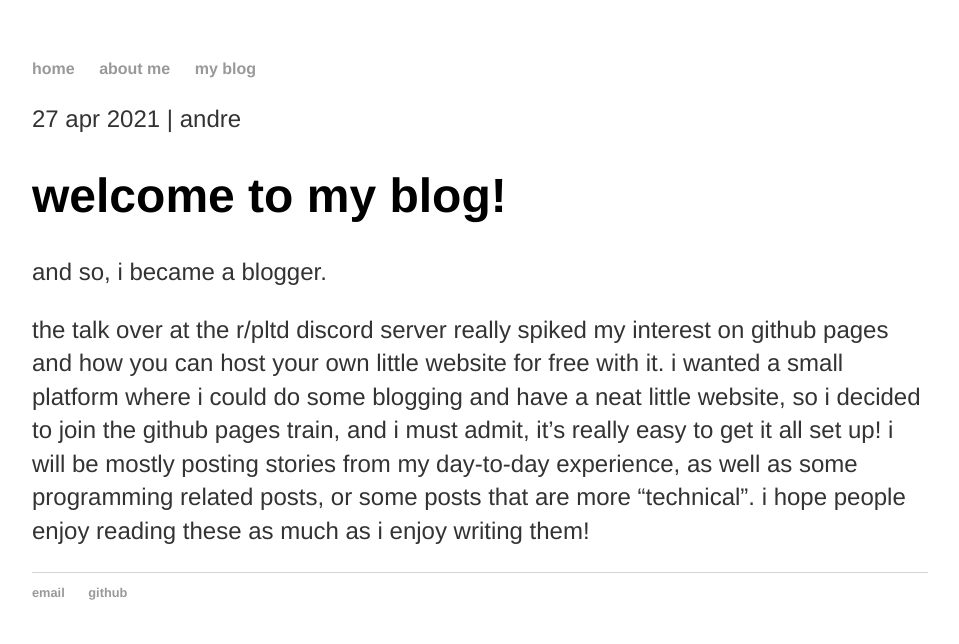
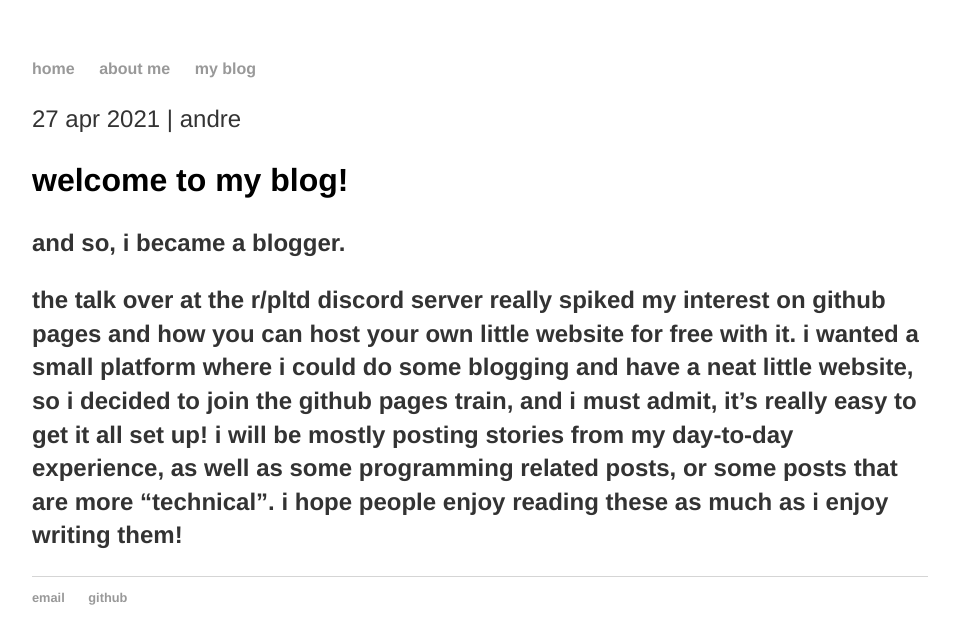
Before and after one commit to andre-1337/andre-1337.github.io, a Jekyll site: the page built from _posts/2021-04-27-welcome-to-my-blog.md, in a window 1280 px wide. Shown: the top 644 px of the page, without its empty margins (160-1119 px from the left). Built offline with Jekyll 4.4.1, drawn with Linux system fonts in a browser that asks for light colours.

Commit message:
Fix broken styles

```diff
--- a/_layouts/post.html
+++ b/_layouts/post.html
@@ -2,8 +2,10 @@
 layout: default
 ---
 <p class="meta">{{ page.date | date_to_string | downcase }} | {{ page.author }} </p>
-<h1>{{ page.title }}</h1>
+<h2>{{ page.title }}</h2>
 
 <div class="post">
-  {{ content }}
+  <h3>
+    {{ content }}
+  </h3>
 </div>
--- a/css/main.css
+++ b/css/main.css
@@ -39,7 +39,7 @@ h2 {
 }
 
 h3 {
-  font-size: 1.2em;
+  font-size: 1em;
   font-family: 'Helvetica', 'Arial', 'Sans-Serif';
 }
 
```
